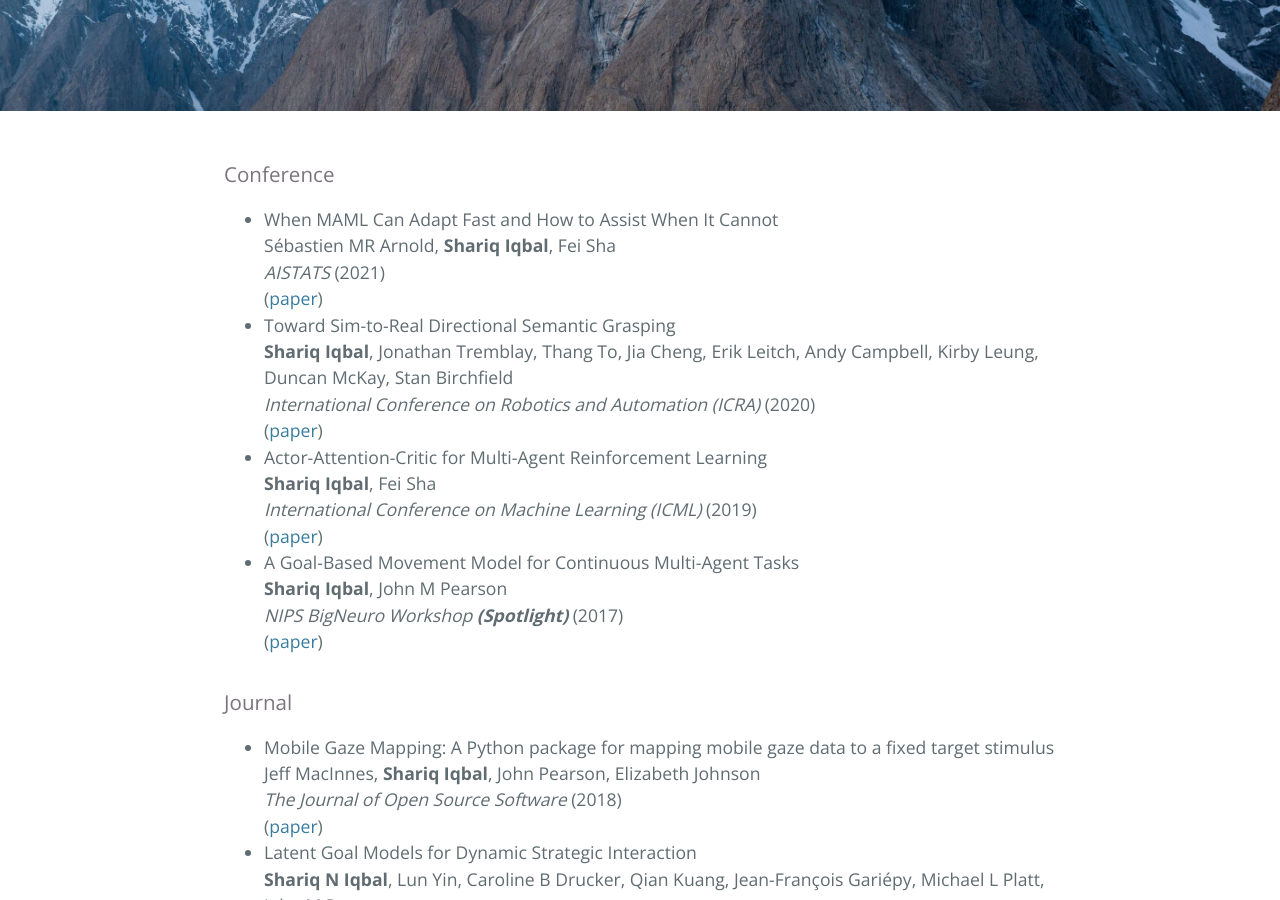
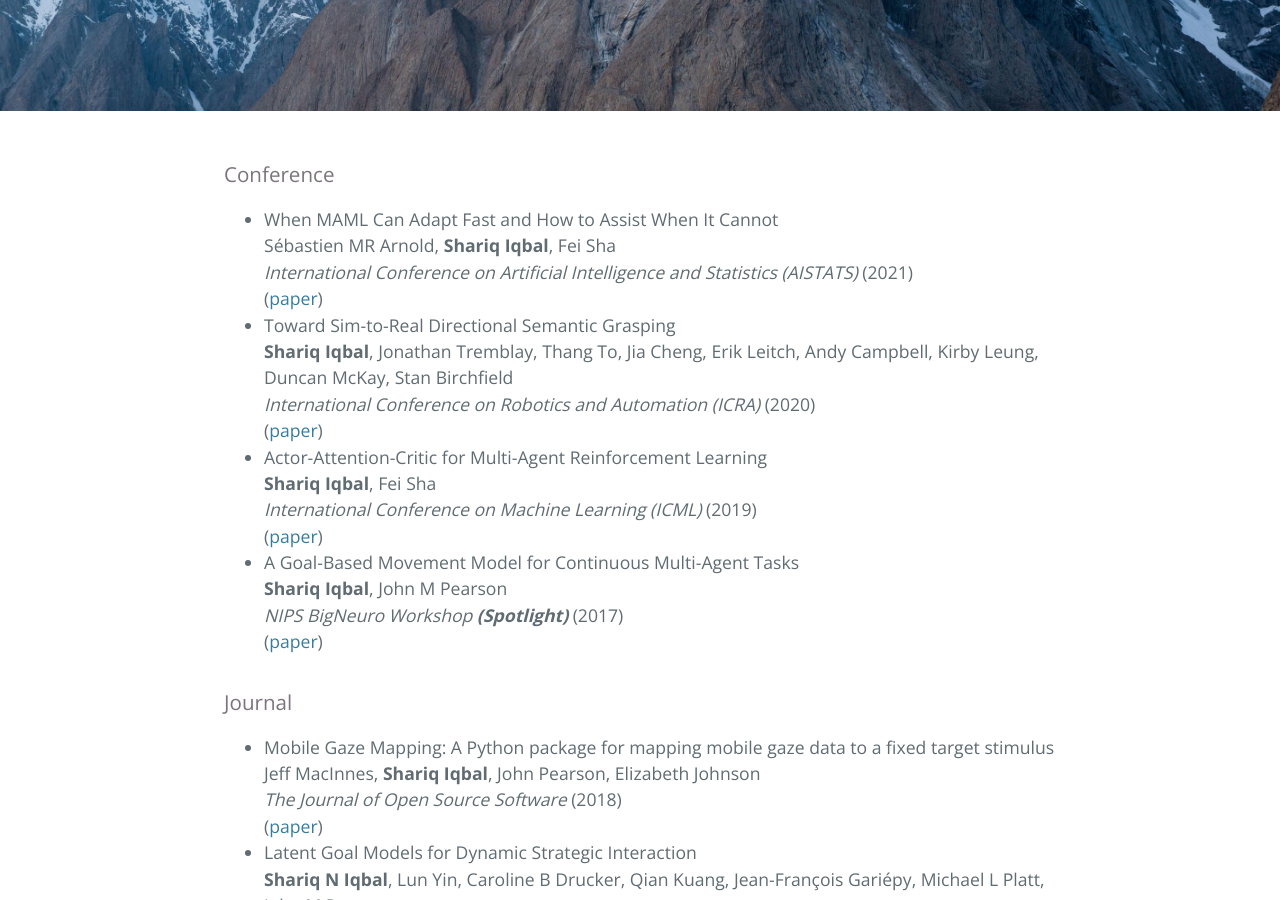
Before and after one commit to shariqiqbal2810/shariqiqbal2810.github.io, a Jekyll site: the page built from publications.html, in a window 1280 px wide and 900 px high, scrolled down 390 px. Built offline with Jekyll 4.4.1, drawn with Linux system fonts in a browser that asks for light colours; a style sheet for code colours, icons or effects is not loaded.

Commit message:
aistats full name

```diff
--- a/_data/publications.yml
+++ b/_data/publications.yml
@@ -13,7 +13,7 @@
 -
     Authors: 'Sébastien MR Arnold, <b>Shariq Iqbal</b>, Fei Sha'
     Title: 'When MAML Can Adapt Fast and How to Assist When It Cannot'
-    Publication: AISTATS
+    Publication: International Conference on Artificial Intelligence and Statistics (AISTATS)
     Volume: false
     Number: false
     Pages: false
```
